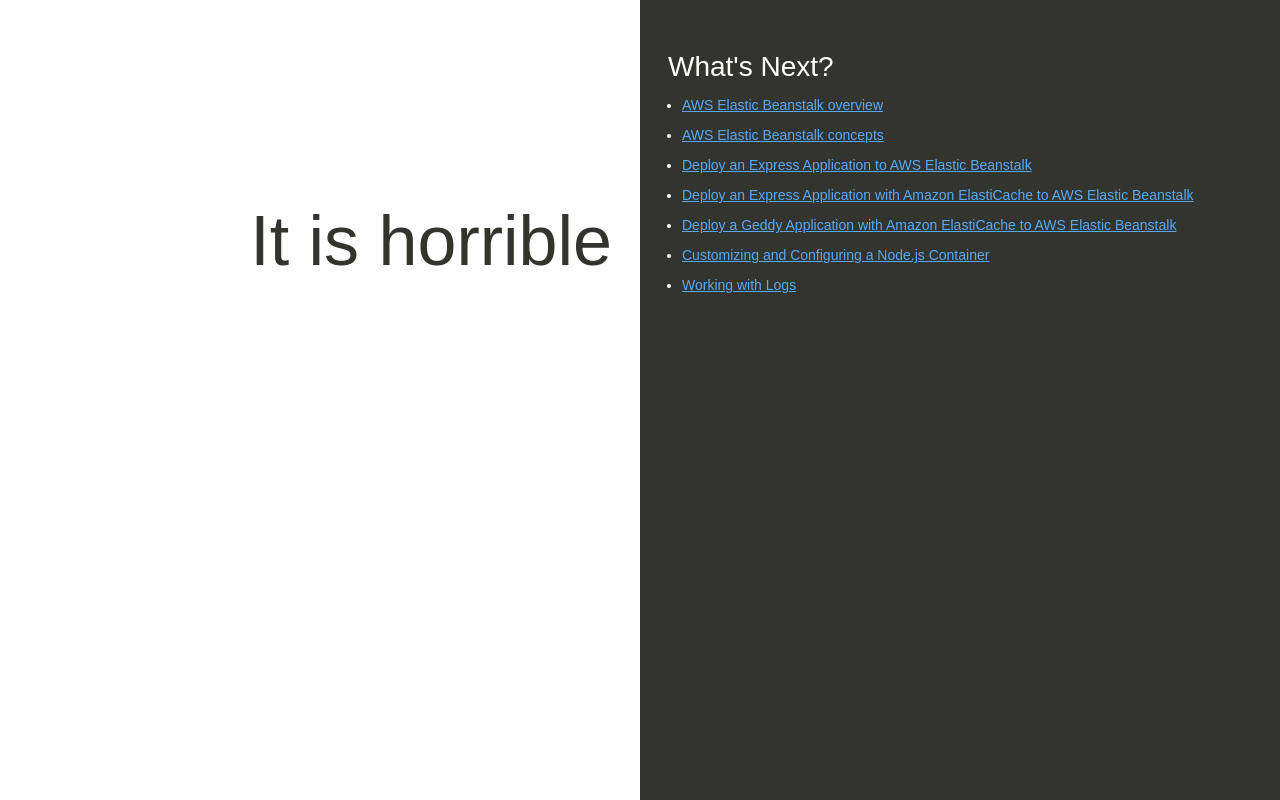
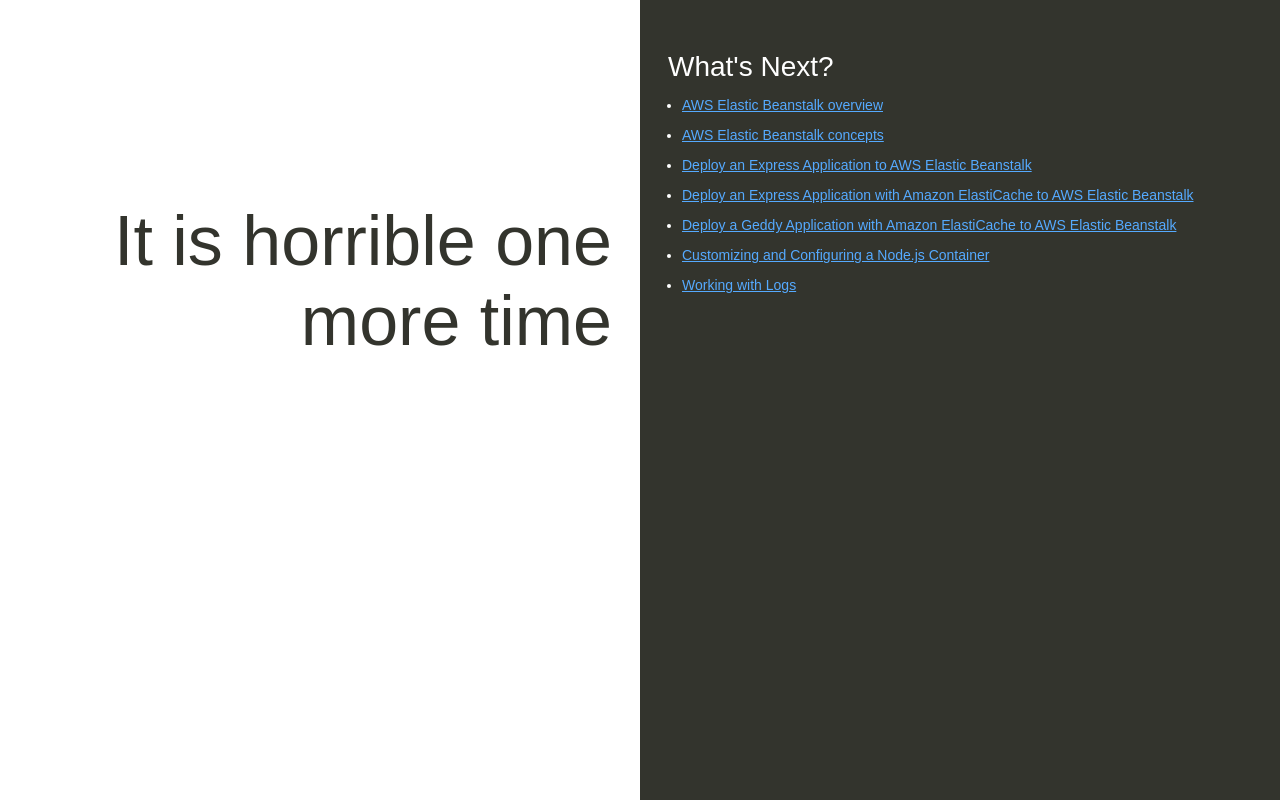
Before and after one commit to hazrat1618/docker, a website: page index.html in a window 1280 px wide. Drawn offline with Linux system fonts and the light colour scheme.

Commit message:
horrible test

```diff
--- a/index.html
+++ b/index.html
@@ -74,7 +74,7 @@
   </head>
   <body>
     <div class="textColumn">
-      <h1>It is horrible</h1>
+      <h1>It is horrible one more time</h1>
       <p>Your first AWS Elastic Beanstalk Node.js application is now running on your own dedicated environment in the AWS Cloud</p>
     </div>
     <div class="linksColumn">
```
